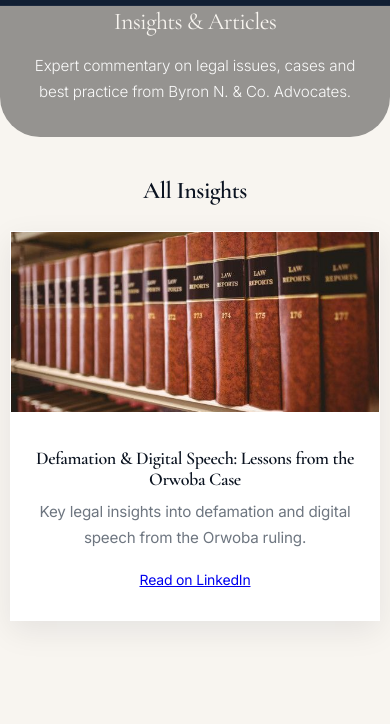
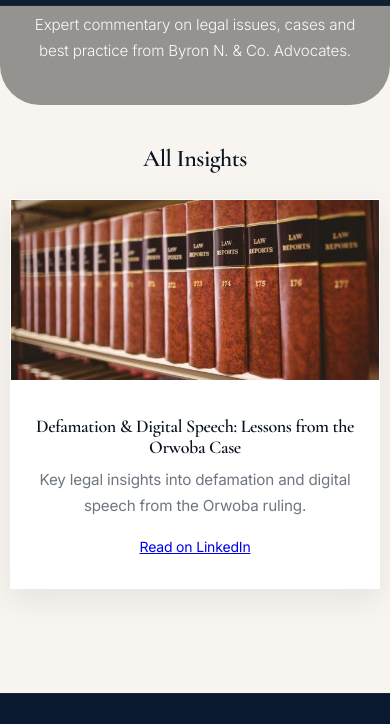
Before and after one commit to Marion48/Law-Firm-Website, a plain HTML site: page insights.html in a window 390 px wide. Shown: the part 64-788 px from the top of the page. Drawn offline with nearby package versions, Linux system fonts and the light colour scheme.

Commit message:
Mobile enhancements

```diff
--- a/style.css
+++ b/style.css
@@ -1446,7 +1446,7 @@ body.fade-out {
   /* Fix hero section */
   .hero {
     min-height: 20vh;
-    padding-top: 70px;
+    padding-top: 20px;
     border-bottom-left-radius: 40px;
     border-bottom-right-radius: 40px;
   }
```
